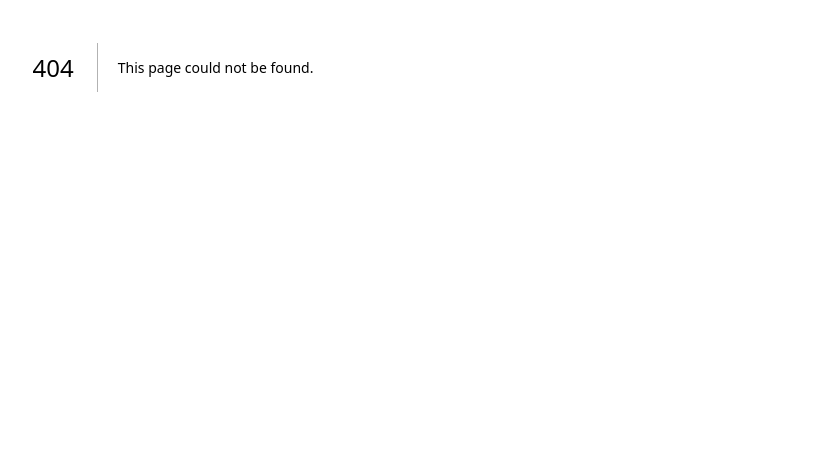
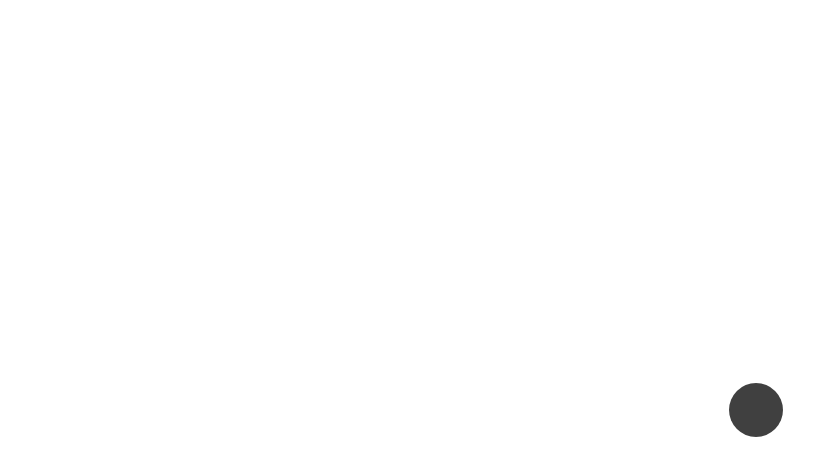
Before and after one commit to kailous/fanqienovel-book, a Next.js app: page /components/Sort in a window 1280 px wide. Before the commit this address had no page. Shown: the part 333-800 px from the top of the page, without its empty margins (467-1280 px from the left). Built offline with nearby package versions, Linux system fonts and the light colour scheme.

Commit message:
版本 2.2 文章字体调大了些 目录增加了一个按钮用来切换排序。

```diff
--- a/pages/chapter.tsx
+++ b/pages/chapter.tsx
@@ -41,6 +41,7 @@ const Chapter = () => {
                 .catch((error) => {
                     console.error('获取章节内容失败:', error);
                     setError('获取章节内容失败，来到了没有内容的荒原，请返回目录重试！'); // 设置错误消息
+                    const href = '/';
                 });
         }
     }, [itemId]);
@@ -49,7 +50,7 @@ const Chapter = () => {
     return (
         <div>
             <MyHead bookInfo={bookInfo} chapterData={chapterData} /> {/* 将 chapterData 传递给 MyHead 组件 */}
-            {error && <Error message={error} />}
+            {error && <Error message={error} href="/" />}
             {chapterData && (
                 <>
                     <TopBar chapterData={chapterData} bookInfo={bookInfo} />
--- a/pages/components/Error.jsx
+++ b/pages/components/Error.jsx
@@ -3,7 +3,7 @@
 import React from 'react';
 import styles from './css/Error.module.css'
 
-const Error = ({message}) => {
+const Error = ({message, href}) => {
     return (
         <div className={styles.errorBackground} role="alert">
             <div className={styles.errorMessage}>
@@ -11,7 +11,7 @@ const Error = ({message}) => {
                     <h1>啊~ 哦～～～</h1>
                     <p dangerouslySetInnerHTML={{__html: message}}></p>
                 </div>
-                <button onClick={() => window.location.href = '/'}>
+                <button onClick={() => (window.location.href = href)}>
                     <svg className={styles.icon}>
                         <use href="#close-one"></use>
                     </svg>
--- /dev/null
+++ b/pages/components/Sort.jsx
@@ -0,0 +1,30 @@
+// components/Sort.jsx
+
+import React, { useState } from 'react';
+import styles from './css/Sort.module.css';
+
+const Sort = ({ onSortChange }) => {
+    const [sortOrder, setSortOrder] = useState('default');
+
+    const handleSortClick = () => {
+        // 切换排序方式
+        const newSortOrder = sortOrder === 'default' ? 'ascending' : 'descending';
+        setSortOrder(newSortOrder);
+        // 调用传递给组件的回调函数，将更新后的排序方式传递给父组件
+        onSortChange(newSortOrder);
+    };
+
+    return (
+        <div className={styles.surt}>
+            {/* 按钮用于切换排序 */}
+            <button onClick={handleSortClick}>
+                <svg className="iconpark-icon">
+                    <use href="#sort-two"></use>
+                </svg>
+                {/*切换排序顺序: {sortOrder === 'ascending' ? '升序' : '降序'}*/}
+            </button>
+        </div>
+    );
+};
+
+export default Sort;
--- a/pages/components/css/Error.module.css
+++ b/pages/components/css/Error.module.css
@@ -42,7 +42,6 @@ div.errorMessage div.info h1 {
     /*text-align: center;*/
     font-size: 20px;
     text-overflow: ellipsis;
-    font-style: normal;
     font-weight: 700;
     line-height: 120%; /* 19.2px */
 
@@ -56,7 +55,6 @@ div.errorMessage div.info p {
     align-self: stretch;
     color: #858585;
     font-size: 14px;
-    font-style: normal;
     font-weight: 400;
     line-height: 120%; /* 16.8px */
 }
--- a/pages/components/css/Main.module.css
+++ b/pages/components/css/Main.module.css
@@ -6,9 +6,10 @@ div.main {
 }
 div.main p {
     line-height: 140%;
+    font-size: 20px;
 }
 div.main br {
     display: block;
     content: "";
-    margin-bottom: 5px;
+    margin-bottom: 10px;
 }
--- a/pages/components/css/NullPage.module.css
+++ b/pages/components/css/NullPage.module.css
@@ -42,7 +42,6 @@ div.nullPage header div.info h1 {
     color: var(--text-color);
     text-overflow: ellipsis;
     font-size: 32px;
-    font-style: normal;
     font-weight: 700;
     line-height: normal;
 }
@@ -55,7 +54,6 @@ div.nullPage header div.info p {
     opacity: 0.5;
     text-overflow: ellipsis;
     font-size: 14px;
-    font-style: normal;
     font-weight: 400;
     line-height: 120%; /* 14.4px */
 }
@@ -170,7 +168,6 @@ div.nullPage footer h2 {
     /*color: #000;*/
     text-overflow: ellipsis;
     font-size: 16px;
-    font-style: normal;
     font-weight: 500;
     line-height: 120%; /* 19.2px */
 }
@@ -184,7 +181,6 @@ div.nullPage footer div.box {
     background-color: var(--background-color);
     color: var(--text-color);
     font-size: 10px;
-    font-style: normal;
     font-weight: 400;
     line-height: 120%; /* 12px */
 }
@@ -205,7 +201,6 @@ div.nullPage footer p {
     /*color: #858585;*/
     text-overflow: ellipsis;
     font-size: 12px;
-    font-style: normal;
     font-weight: 400;
     line-height: 120%; /* 14.4px */
 }
--- /dev/null
+++ b/pages/components/css/Sort.module.css
@@ -0,0 +1,25 @@
+div.surt {
+    position: fixed;
+    z-index: 9999;
+    right: 30px; /* 调整右边距 */
+    bottom: 30px; /* 调整底边距 */
+    /* 其他样式属性，如背景颜色、边框等 */
+}
+div.surt button {
+    display: flex;
+    padding: 15px;
+    border-radius: 100px;
+    background-color: var(--background-color-fx);
+    backdrop-filter: blur(5px);
+}
+div.surt button svg {
+    width: 24px;
+    height: 24px;
+    color: var(--text-color-fx);
+}
+div.surt button:hover {
+    background-color: var(--high-color);
+}
+div.surt button:hover > svg {
+    color: var(--text-color);
+}
--- a/pages/components/css/TopBar.module.css
+++ b/pages/components/css/TopBar.module.css
@@ -32,7 +32,6 @@ div.title h1 {
     align-self: stretch;
     color: var(--text-color);
     font-size: 20px;
-    font-style: normal;
     font-weight: 700;
     line-height: normal;
 }
@@ -40,7 +39,6 @@ div.title h3 {
     align-self: stretch;
     color: var(--text-color);
     font-size: 10px;
-    font-style: normal;
     font-weight: 400;
     line-height: normal;
     opacity: 0.5;
@@ -64,7 +62,6 @@ div.progressText {
     align-items: flex-start;
     gap: 1px;
     font-size: 8px;
-    font-style: normal;
     font-weight: 400;
     line-height: normal;
     color: var(--progressBar-text-color);
--- a/src/styles/globals.css
+++ b/src/styles/globals.css
@@ -5,10 +5,12 @@
 :root {
     --background-color: hsla(0, 0%, 100%, 1);
     --background-color2: hsla(0, 0%, 90%, 1);
+    --background-color-fx: hsla(0, 0%, 0%, 0.75);
     --error-background-color: hsla(0, 0%, 90%, 0.8);
     --progressBar: hsla(0, 0%, 90%, 1);
     --progress: hsla(0, 0%, 70%, 1);
     --text-color: hsla(0, 0%, 0%, 1);
+    --text-color-fx: hsla(0, 0%, 100%, 1);
     --progressBar-text-color: hsla(0, 0%, 0%, 0.2);
     --progressBar-text-full-color: hsla(0, 0%, 0%, 0.5);
     --hover-background-color: hsla(0, 0%, 0%, 1);
@@ -24,10 +26,12 @@
     :root {
         --background-color: hsla(0, 0%, 0%, 1);
         --background-color2: hsla(0, 0%, 10%, 1);
+        --background-color-fx: hsla(0, 0%, 100%, 0.75);
         --error-background-color: hsla(0, 0%, 10%, 0.8);
         --progressBar: hsla(0, 0%, 10%, 1);
         --progress: hsla(0, 0%, 30%, 1);
         --text-color: hsla(0, 0%, 100%, 1);
+        --text-color-fx: hsla(0, 0%, 0%, 1);
         --progressBar-text-color: hsla(0, 0%, 100%, 0.2);
         --progressBar-text-full-color: hsla(0, 0%, 100%, 0.5);
         --hover-background-color: hsla(0, 0%, 100%, 1);
```
Also changed, not shown: pages/components/Menu.jsx (+24 -1 lines), pages/index.js (+24 -9 lines).
